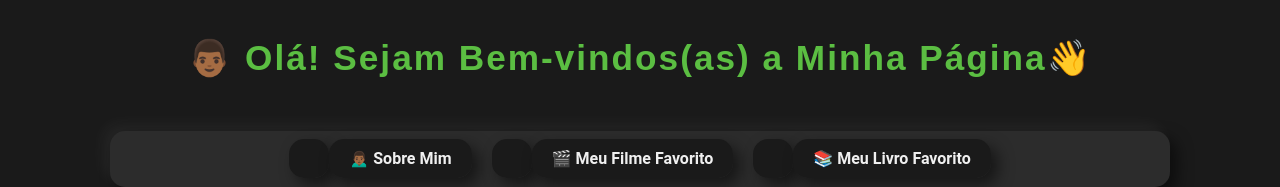
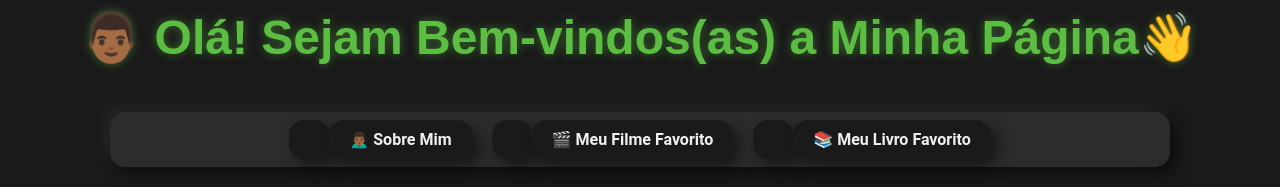
Before and after one commit to erick203/MInha-pagina, a plain HTML site: page index.html in a window 1280 px wide. Shown: the top 187 px of the page. Drawn offline with Linux system fonts and the light colour scheme.

Commit message:
Update styles.css

```diff
--- a/styles.css
+++ b/styles.css
@@ -40,9 +40,9 @@ h4 {
     font-family: var(--fonte-titulo);
     color: var(--cor-principal);
     text-align: center;
-    font-size: 2.2rem;
-    padding: 30px 0 15px;
-    letter-spacing: 2px;
+    margin-bottom: 5px;
+    font-size: 3rem;
+    text-shadow: 0 0 10px rgba(91, 190, 66, 0.5);
 }
 
 h1 {
```
